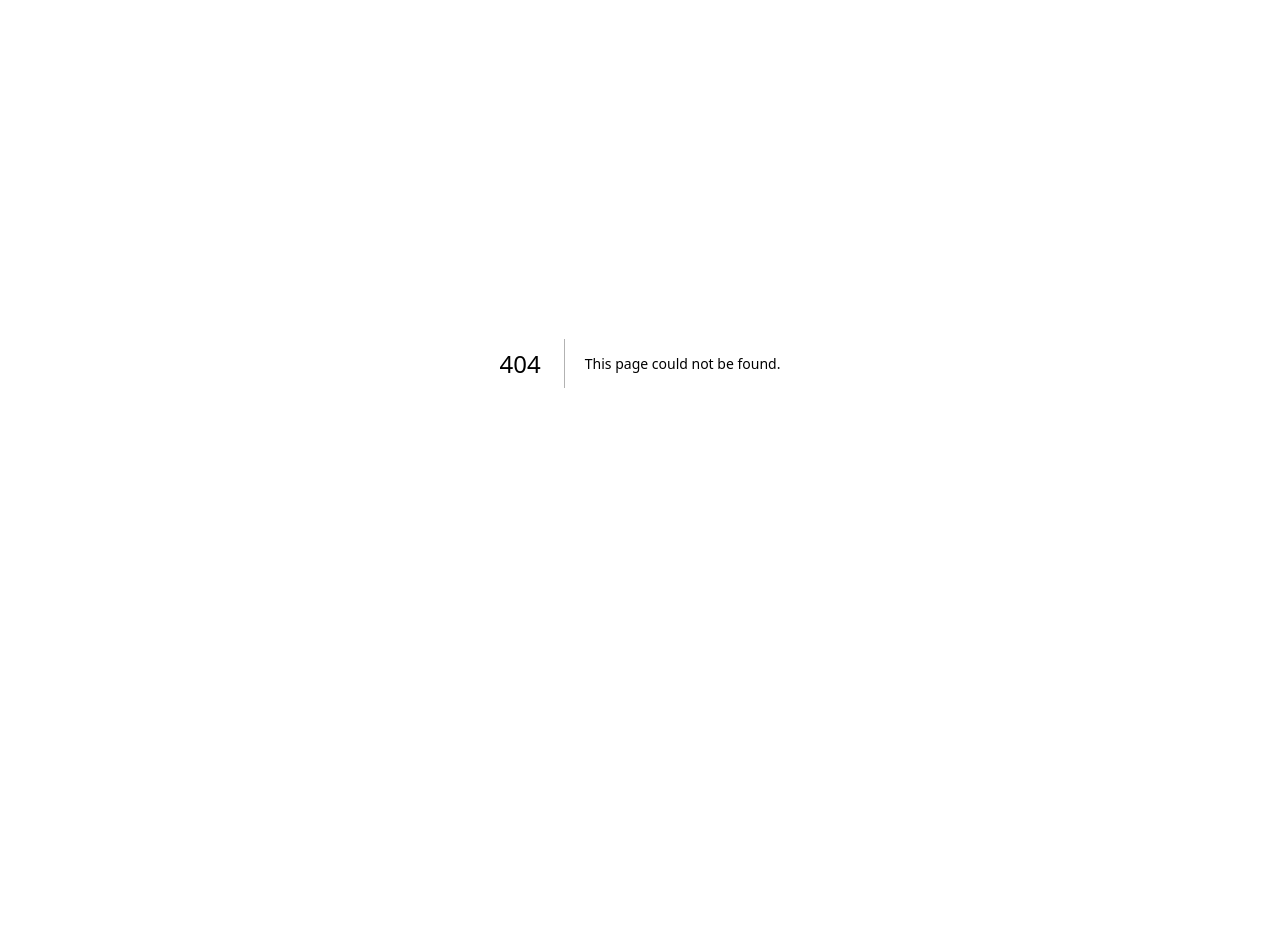
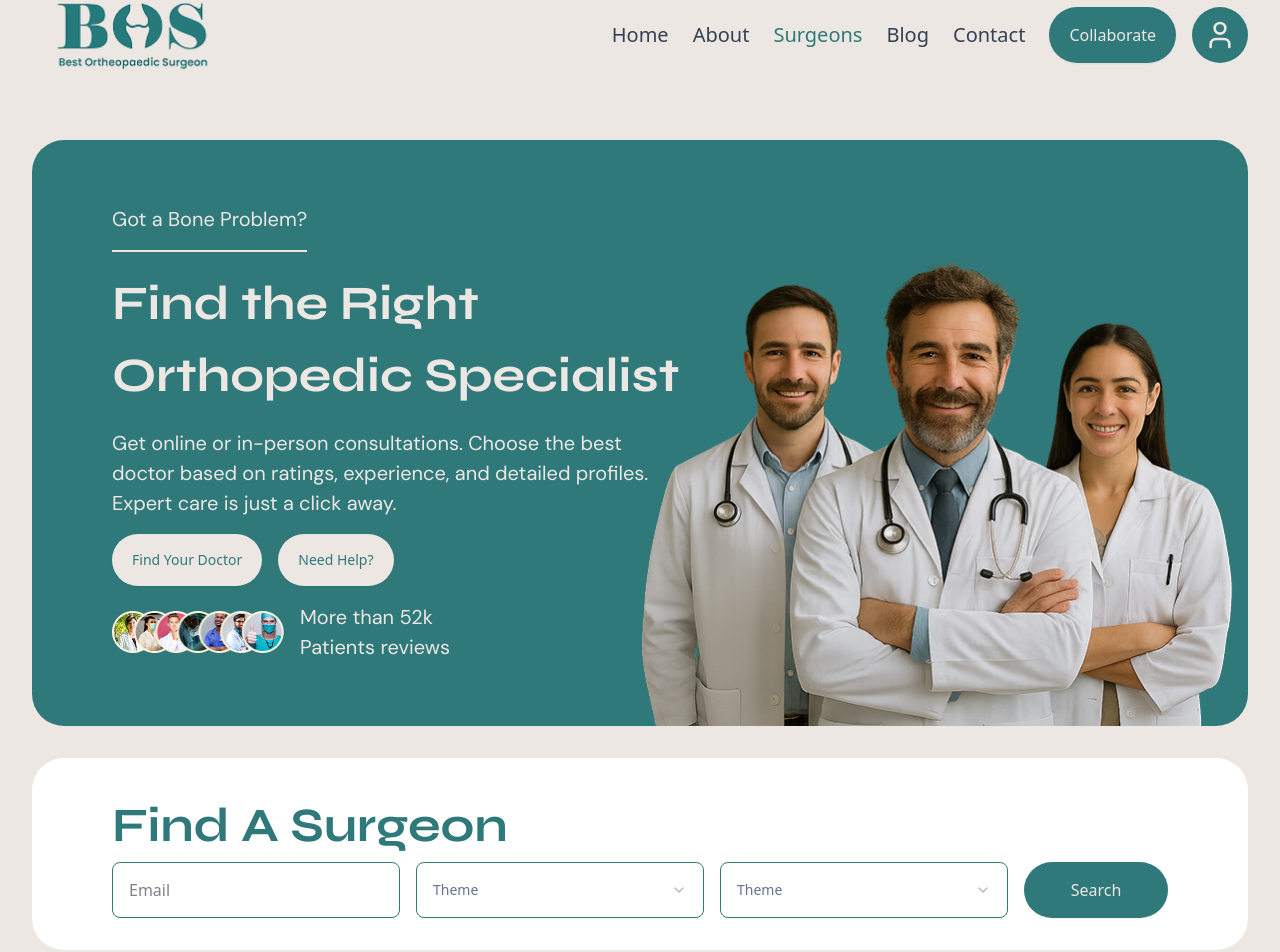
Before and after one commit to bestorthopaedicsurgeon/bos-next, a Next.js app: page /surgeons in a window 1280 px wide. Before the commit this address had no page. Shown: the part 37-989 px from the top of the page. Before the commit the page ends 800 px from the top, so only its background shows below. Built offline with nearby package versions, Linux system fonts and the light colour scheme.

Commit message:
surgeons page 2 sections

```diff
--- /dev/null
+++ b/src/app/(main)/surgeons/page.js
@@ -0,0 +1,14 @@
+import { AllSurgeons } from "@/components/surgeonsPage/AllSurgeons";
+import { HeroSection } from "@/components/surgeonsPage/Hero";
+import React from "react";
+
+const SurgeonsPage = () => {
+  return (
+    <div>
+      <HeroSection />
+      <AllSurgeons />
+    </div>
+  );
+};
+
+export default SurgeonsPage;
--- a/src/components/header/Header.js
+++ b/src/components/header/Header.js
@@ -12,7 +12,7 @@ export default function Header() {
   const navLinks = [
     { href: "/", label: "Home" },
     { href: "/about", label: "About" },
-    { href: "/services", label: "Services" },
+    { href: "/surgeons", label: "Surgeons" },
     { href: "/blog", label: "Blog" },
     { href: "/contact", label: "Contact" },
   ];
--- a/src/components/hero/FeaturedSurgeonsSection.js
+++ b/src/components/hero/FeaturedSurgeonsSection.js
@@ -1,6 +1,6 @@
 import DoctorCard from "@/components/reusable/doctorCard";
 import { Button } from "@/components/ui/button";
-import { featuredDoctors } from "@/data/featuredDoctors";
+import { featuredDoctors } from "@/data/doctors";
 import { ExternalLink } from "lucide-react";
 import Image from "next/image";
 import React from "react";
--- a/src/components/reusable/doctorCard.js
+++ b/src/components/reusable/doctorCard.js
@@ -10,9 +10,10 @@ const DoctorCard = ({
   location,
   expertise,
   rating,
+  reviewButton = false,
 }) => {
   return (
-    <div className="border-primary flex w-full items-center gap-7 rounded-3xl border px-11 py-10 justify-evenly">
+    <div className="border-primary flex w-full items-center justify-evenly gap-7 rounded-3xl border px-11 py-10">
       <div className="flex flex-col gap-3.5">
         <h2 className="font-syne text-neutral-800">{name}</h2>
         <h4 className="text-primary">{specialty}</h4>
@@ -38,9 +39,16 @@ const DoctorCard = ({
           <Image src="/icons/star.png" alt="Star icon" width={24} height={24} />
           <p className="text-lg text-neutral-800">{rating}</p>
         </div>
-        <Button className="w-fit" variant={"primary"} size={"primary"}>
-          View Profile
-        </Button>
+<div className="flex items-center gap-2">
+          <Button className="w-fit" variant={"primary"} size={"primary"}>
+            View Profile
+          </Button>
+          {reviewButton && (
+            <Button className="w-fit" variant={"primary"} size={"primary"}>
+              Write a Review
+            </Button>
+          )}
+</div>
       </div>
       <div className="relative h-[221px] w-[195px] overflow-hidden rounded-md">
         <Image
--- /dev/null
+++ b/src/components/surgeonsPage/AllSurgeons.js
@@ -0,0 +1,23 @@
+import DoctorCard from "@/components/reusable/doctorCard";
+import { Button } from "@/components/ui/button";
+import { allDoctors, featuredDoctors } from "@/data/doctors";
+import { ExternalLink } from "lucide-react";
+import Image from "next/image";
+import React from "react";
+
+export const AllSurgeons = () => {
+  return (
+    <section className="mb-40">
+      <div className="mb-8 flex items-center justify-between">
+        <h1 className="font-syne text-primary">
+          Featured Orthopaedic Surgeons
+        </h1>
+      </div>
+      <div className="grid grid-cols-1 gap-8 lg:grid-cols-2">
+        {allDoctors.map((doctor, index) => (
+          <DoctorCard key={index} {...doctor} reviewButton={true} />
+        ))}
+      </div>
+    </section>
+  );
+};
--- /dev/null
+++ b/src/components/surgeonsPage/Hero.js
@@ -0,0 +1,99 @@
+import InputField from "@/components/reusable/inputField";
+import SelectField from "@/components/reusable/selectField";
+import { Button } from "@/components/ui/button";
+import { Input } from "@/components/ui/input";
+import {
+  Select,
+  SelectContent,
+  SelectItem,
+  SelectTrigger,
+  SelectValue,
+} from "@/components/ui/select";
+import Image from "next/image";
+import React from "react";
+
+export const HeroSection = () => {
+  return (
+    <section className="mb-40">
+      <div className="bg-primary text-primary-foreground relative mb-8 rounded-4xl px-20 py-16">
+        <div className="max-w-[570px]">
+          {/* <p className="mb-4">Find your surgeon!</p>
+            <div className="bg-primary-foreground mb-4 h-[2px] w-full" /> */}
+          <div className="mb-4 inline-block">
+            <p className="mb-4">Got a Bone Problem?</p>
+            <div className="bg-primary-foreground mx-auto h-[2px] w-full" />
+          </div>
+          <h1 className="font-syne mb-4">
+            Find the Right Orthopedic Specialist
+          </h1>
+          <p className="mb-4">
+            Get online or in-person consultations. Choose the best doctor based
+            on ratings, experience, and detailed profiles. Expert care is just a
+            click away.
+          </p>
+          <div className="mb-4 flex gap-4">
+            <Button variant={"primaryForeground"} size={"primaryForeground"}>
+              Find Your Doctor
+            </Button>
+            <Button variant={"primaryForeground"} size={"primaryForeground"}>
+              Need Help?
+            </Button>
+          </div>
+          <div className="flex items-center gap-4">
+            <Image
+              src="/home/doctors.png"
+              alt="logo"
+              width={172}
+              height={42}
+              className="flex-shrink-0"
+            />
+            <div>
+              <p>More than 52k</p>
+              <p>Patients reviews</p>
+            </div>
+          </div>
+        </div>
+        <div className="absolute right-2 bottom-0">
+          <Image
+            src="/surgeons/doctors.png"
+            alt="hero"
+            width={644}
+            height={483}
+          />
+        </div>
+      </div>
+      <div className="rounded-4xl bg-white px-20 py-8">
+        <h1 className="font-syne text-primary">Find A Surgeon</h1>
+        <div className="flex gap-4">
+          <input
+            className="border-primary min-h-[56px] w-full rounded-md border px-4 py-3.5"
+            placeholder="Email"
+          />
+          <Select>
+            <SelectTrigger className="border-primary h-[52px] min-h-[56px] w-full rounded-md border px-4 py-3.5">
+              <SelectValue placeholder="Theme" />
+            </SelectTrigger>
+            <SelectContent>
+              <SelectItem value="light">Light</SelectItem>
+              <SelectItem value="dark">Dark</SelectItem>
+              <SelectItem value="system">System</SelectItem>
+            </SelectContent>
+          </Select>
+          <Select>
+            <SelectTrigger className="border-primary h-[52px] min-h-[56px] w-full rounded-md border px-4 py-3.5">
+              <SelectValue placeholder="Theme" />
+            </SelectTrigger>
+            <SelectContent>
+              <SelectItem value="light">Light</SelectItem>
+              <SelectItem value="dark">Dark</SelectItem>
+              <SelectItem value="system">System</SelectItem>
+            </SelectContent>
+          </Select>
+          <Button className={"w-36"} variant={"primary"} size={"primary"}>
+            Search
+          </Button>
+        </div>
+      </div>
+    </section>
+  );
+};
--- a/src/components/ui/button.jsx
+++ b/src/components/ui/button.jsx
@@ -28,6 +28,7 @@ const buttonVariants = cva(
       size: {
         default: "h-9 px-4 py-2 has-[>svg]:px-3",
         primary: "px-5 py-4 has-[>svg]:px-4 rounded-full text-md",
+        primarySm: "px-3 py-2 has-[>svg]:px-2 rounded-full text-md",
         primaryForeground: "px-5 py-4 has-[>svg]:px-4 rounded-full",
         sm: "h-8 rounded-md gap-1.5 px-3 has-[>svg]:px-2.5",
         lg: "h-10 rounded-md px-6 has-[>svg]:px-4",
--- /dev/null
+++ b/src/data/doctors.js
@@ -0,0 +1,100 @@
+export const featuredDoctors = [
+  {
+    image: "/home/doctor-1.jpg",
+    name: "Dr. Laura",
+    specialty: "Orthopaedic Surgeon",
+    location: "Sydney, Australia",
+    expertise: "Feet & ankle",
+    rating: "5.0",
+  },
+  {
+    image: "/home/doctor-2.jpg",
+    name: "Dr. Jane Smith",
+    specialty: "Rheumatologist",
+    location: "Melbourne, Australia",
+    expertise: "Knee & hip",
+    rating: "4.8",
+  },
+  {
+    image: "/home/doctor-3.jpg",
+    name: "Dr. Emily",
+    specialty: "Trauma Surgeon",
+    location: "Brisbane, Australia",
+    expertise: "Shoulder & elbow",
+    rating: "4.9",
+  },
+  {
+    image: "/home/doctor-3.jpg",
+    name: "Dr. Michael",
+    specialty: "Sports Medicine",
+    location: "Perth, Australia",
+    expertise: "Spine & back",
+    rating: "5.0",
+  },
+];
+export const allDoctors = [
+  {
+    image: "/home/doctor-1.jpg",
+    name: "Dr. Laura",
+    specialty: "Orthopaedic Surgeon",
+    location: "Sydney, Australia",
+    expertise: "Feet & ankle",
+    rating: "5.0",
+  },
+  {
+    image: "/home/doctor-2.jpg",
+    name: "Dr. Jane Smith",
+    specialty: "Rheumatologist",
+    location: "Melbourne, Australia",
+    expertise: "Knee & hip",
+    rating: "4.8",
+  },
+  {
+    image: "/home/doctor-3.jpg",
+    name: "Dr. Emily",
+    specialty: "Trauma Surgeon",
+    location: "Brisbane, Australia",
+    expertise: "Shoulder & elbow",
+    rating: "4.9",
+  },
+  {
+    image: "/home/doctor-3.jpg",
+    name: "Dr. Michael",
+    specialty: "Sports Medicine",
+    location: "Perth, Australia",
+    expertise: "Spine & back",
+    rating: "5.0",
+  },
+  {
+    image: "/home/doctor-1.jpg",
+    name: "Dr. Sarah Johnson",
+    specialty: "Orthopaedic Surgeon",
+    location: "Adelaide, Australia",
+    expertise: "Knee & hip",
+    rating: "4.7",
+  },
+  {
+    image: "/home/doctor-2.jpg",
+    name: "Dr. David Lee",
+    specialty: "Rheumatologist",
+    location: "Canberra, Australia",
+    expertise: "Shoulder & elbow",
+    rating: "4.6",
+  },
+  {
+    image: "/home/doctor-3.jpg",
+    name: "Dr. Anna Brown",
+    specialty: "Trauma Surgeon",
+    location: "Hobart, Australia",
+    expertise: "Spine & back",
+    rating: "4.9",
+  },
+  {
+    image: "/home/doctor-3.jpg",
+    name: "Dr. James Wilson",
+    specialty: "Sports Medicine Specialist",
+    location: "Darwin, Australia",
+    expertise: "Feet & ankle",
+    rating: "5.0",
+  },
+];
--- a/src/data/featuredDoctors.js
+++ /dev/null
@@ -1,34 +0,0 @@
-export const featuredDoctors = [
-  {
-    image: "/home/doctor-1.jpg",
-    name: "Dr. Laura",
-    specialty: "Orthopaedic Surgeon",
-    location: "Sydney, Australia",
-    expertise: "Feet & ankle",
-    rating: "5.0",
-  },
-  {
-    image: "/home/doctor-2.jpg",
-    name: "Dr. Jane Smith",
-    specialty: "Rheumatologist",
-    location: "Melbourne, Australia",
-    expertise: "Knee & hip",
-    rating: "4.8",
-  },
-  {
-    image: "/home/doctor-3.jpg",
-    name: "Dr. Emily",
-    specialty: "Trauma Surgeon",
-    location: "Brisbane, Australia",
-    expertise: "Shoulder & elbow",
-    rating: "4.9",
-  },
-  {
-    image: "/home/doctor-3.jpg",
-    name: "Dr. Michael",
-    specialty: "Sports Medicine",
-    location: "Perth, Australia",
-    expertise: "Spine & back",
-    rating: "5.0",
-  },
-];
--- a/src/data/header.js
+++ b/src/data/header.js
@@ -3,7 +3,7 @@ logo: '/logo.png',
 links:[
     { name: 'Home', path: '/' },
     { name: 'About', path: '/about' },
-    { name: 'Services', path: '/services' },
+    { name: 'surgeons', path: '/surgeons' },
     { name: 'Contact', path: '/contact' },
     { name: 'Blog', path: '/blog' },
 ]
```
Also changed, not shown: public/surgeons/doctors.png (added).
